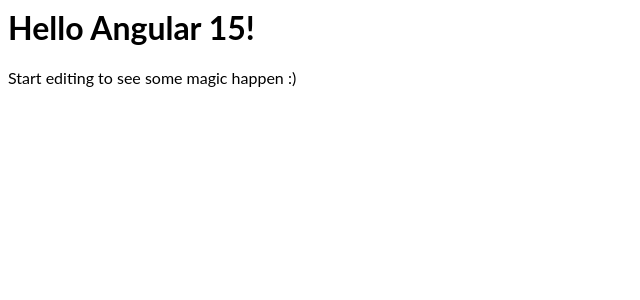
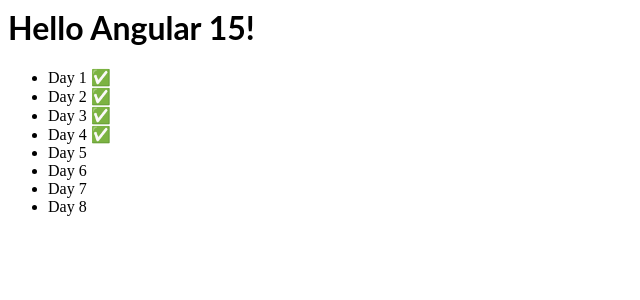
Before and after one commit to diogomgbrito/advent_calendar_2022, an Angular app: page / in a window 1280 px wide. Shown: the top 300 px of the page, without its empty margins (0-640 px from the left). Built offline with nearby package versions, Linux system fonts and the light colour scheme; no server answers.

Commit message:
Day 4 complete

```diff
--- a/src/app/app.component.html
+++ b/src/app/app.component.html
@@ -1,4 +1,11 @@
 <hello name="{{ name }}"></hello>
-<p>
-  Start editing to see some magic happen :)
-</p>
+<ul>
+  <li>Day 1 ✅</li>
+  <li>Day 2 ✅</li>
+  <li>Day 3 ✅</li>
+  <li>Day 4 ✅</li>
+  <li>Day 5</li>
+  <li>Day 6</li>
+  <li>Day 7</li>
+  <li>Day 8</li>
+</ul>
--- a/src/app/app.component.ts
+++ b/src/app/app.component.ts
@@ -16,8 +16,10 @@
   constructor(private http: HttpClient) {}
 
   ngOnInit() {
-    this.dayFour();
+    this.dayFive();
   }
+
+  dayFive() {}
 
   dayFour() {
     this.call(4).subscribe((res) => {
@@ -26,26 +28,30 @@
 
       const containted = entries.reduce((acc, val) => {
         const sectionOne = val.split(',')[0];
-        const s1Init = Number(sectionOne.split('-')[0]);
-        const s1End = Number(sectionOne.split('-')[1]);
+        const s1Init = parseInt(sectionOne.split('-')[0]);
+        const s1End = parseInt(sectionOne.split('-')[1]);
         const sectionTwo = val.split(',')[1];
-        const s2Init = Number(sectionTwo.split('-')[0]);
-        const s2End = Number(cleanLine(sectionTwo.split('-')[1]));
+        const s2Init = parseInt(sectionTwo.split('-')[0]);
+        const s2End = parseInt(cleanLine(sectionTwo.split('-')[1]));
 
-        //console.log({ val, s1Init, s1End, s2Init, s2End });
-        if (s2End <= s1End && s2Init <= s1End && s2Init >= s1Init) {
-          //console.log('true 1');
+        //console.log({ s1Init, s1End, s2Init, s2End });
+        //part 1
+        if (s2End <= s1End && s2Init >= s1Init) {
+          acc++;
+        } else if (s2End >= s1End && s2Init <= s1Init) {
           acc++;
         }
-
-        if (s1End <= s2End && s1Init <= s2End && s1Init >= s2Init) {
-          //console.log('true 2');
+        //part 2
+        else if (
+          (s2Init >= s1Init && s2Init <= s1End) ||
+          (s2End <= s1End && s2End >= s1Init)
+        ) {
           acc++;
         }
 
         return acc;
       }, 0);
-      console.log({ containted }); //607 nok;
+      console.log({ containted });
     });
   }
 
```
